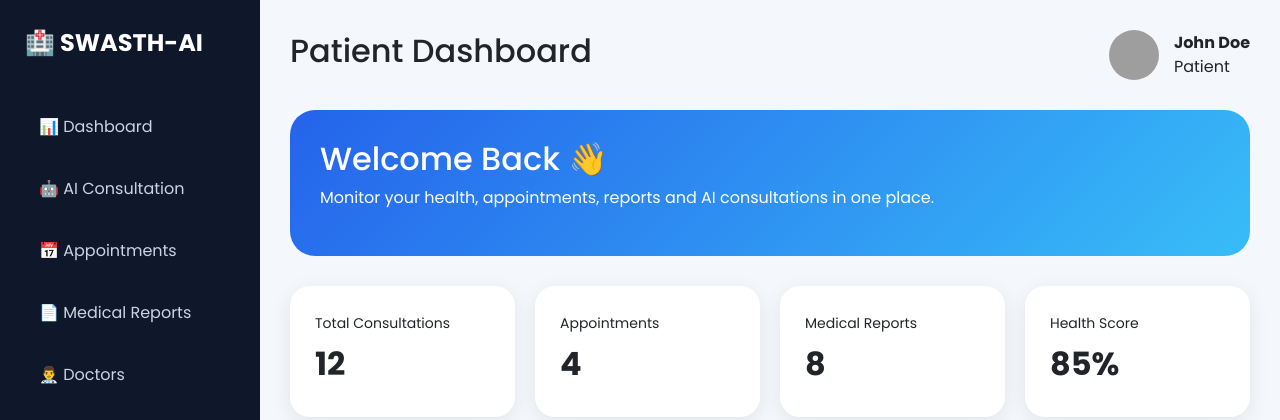
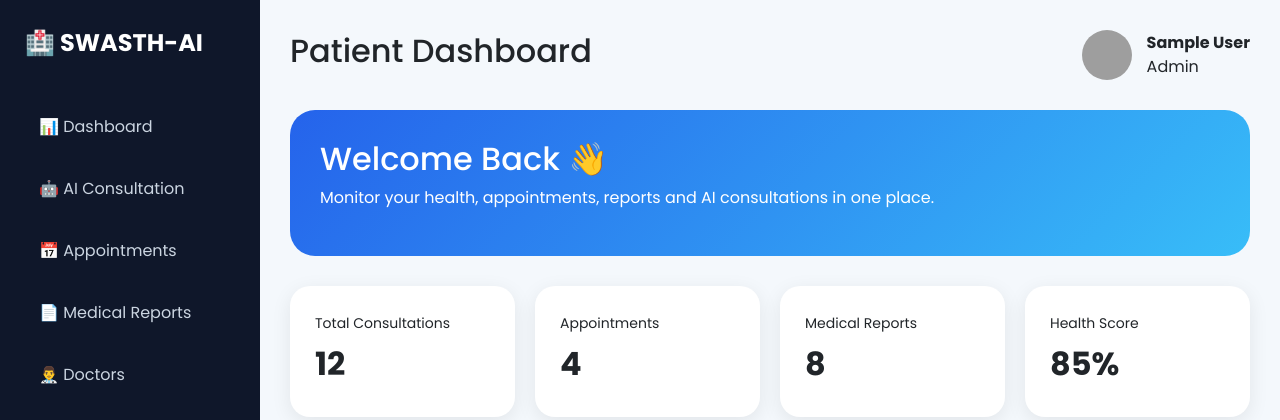
Before and after one commit to Debjit2821/swasth-ai, a Flask app: page /dashboard in a window 1280 px wide. Shown: the top 420 px of the page. Run offline with Flask 3, Linux system fonts and the light colour scheme; the visitor is signed in with stand-in values (Sample User, id 1); data comes from the database, SQL or seed files in the repository; data that the repository does not hold is empty; grey boxes are pictures that could not be loaded.

Commit message:
1.2(name)

```diff
--- a/templates/dashboard.html
+++ b/templates/dashboard.html
@@ -184,8 +184,11 @@ body{
             <img src="https://i.pravatar.cc/150?img=12">
 
             <div>
-                <strong>John Doe</strong><br>
-                Patient
+
+                <strong>{{ current_user.name }}</strong><br>
+
+                {{ current_user.role|capitalize }}
+
             </div>
 
         </div>
```
